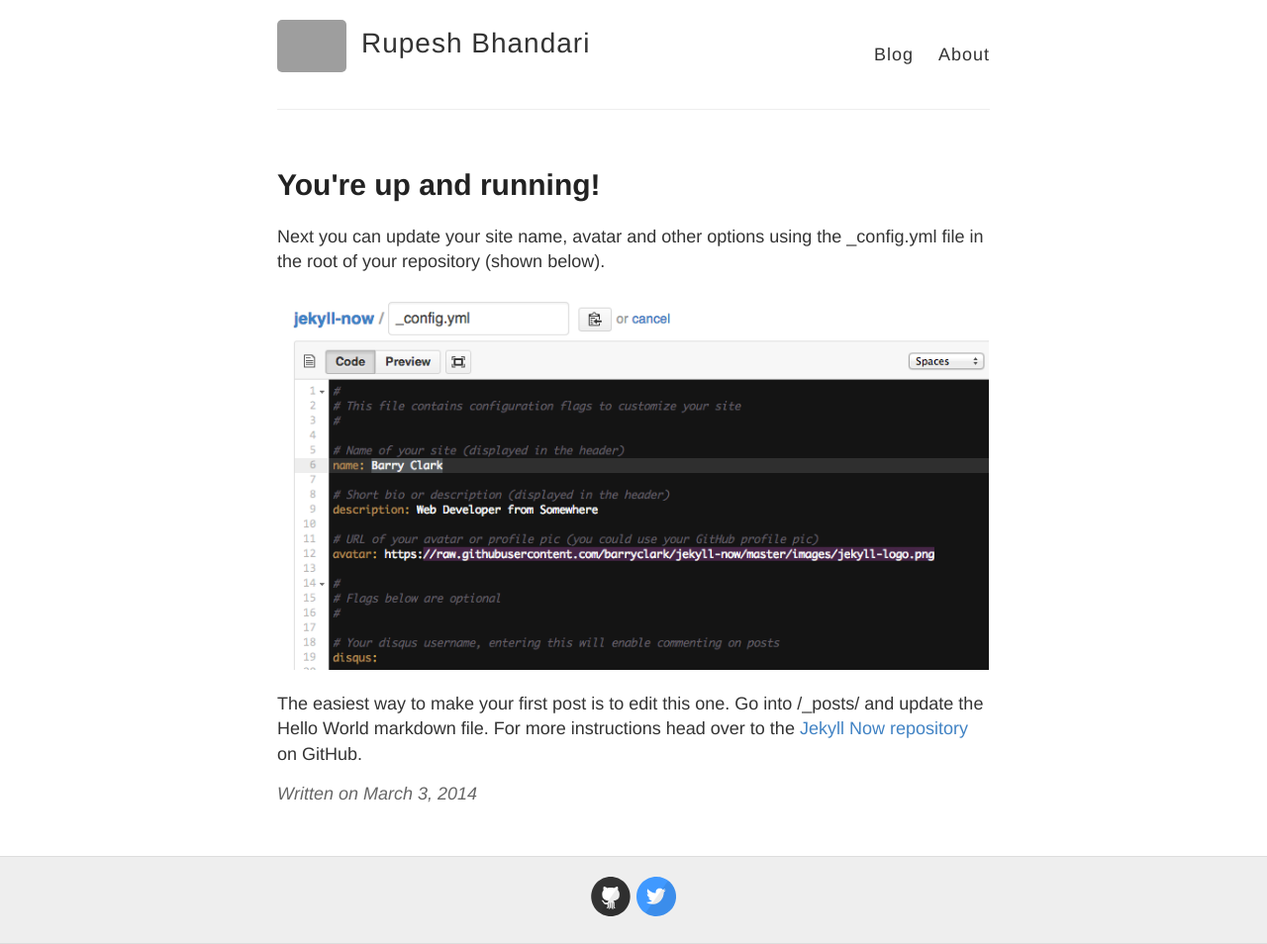
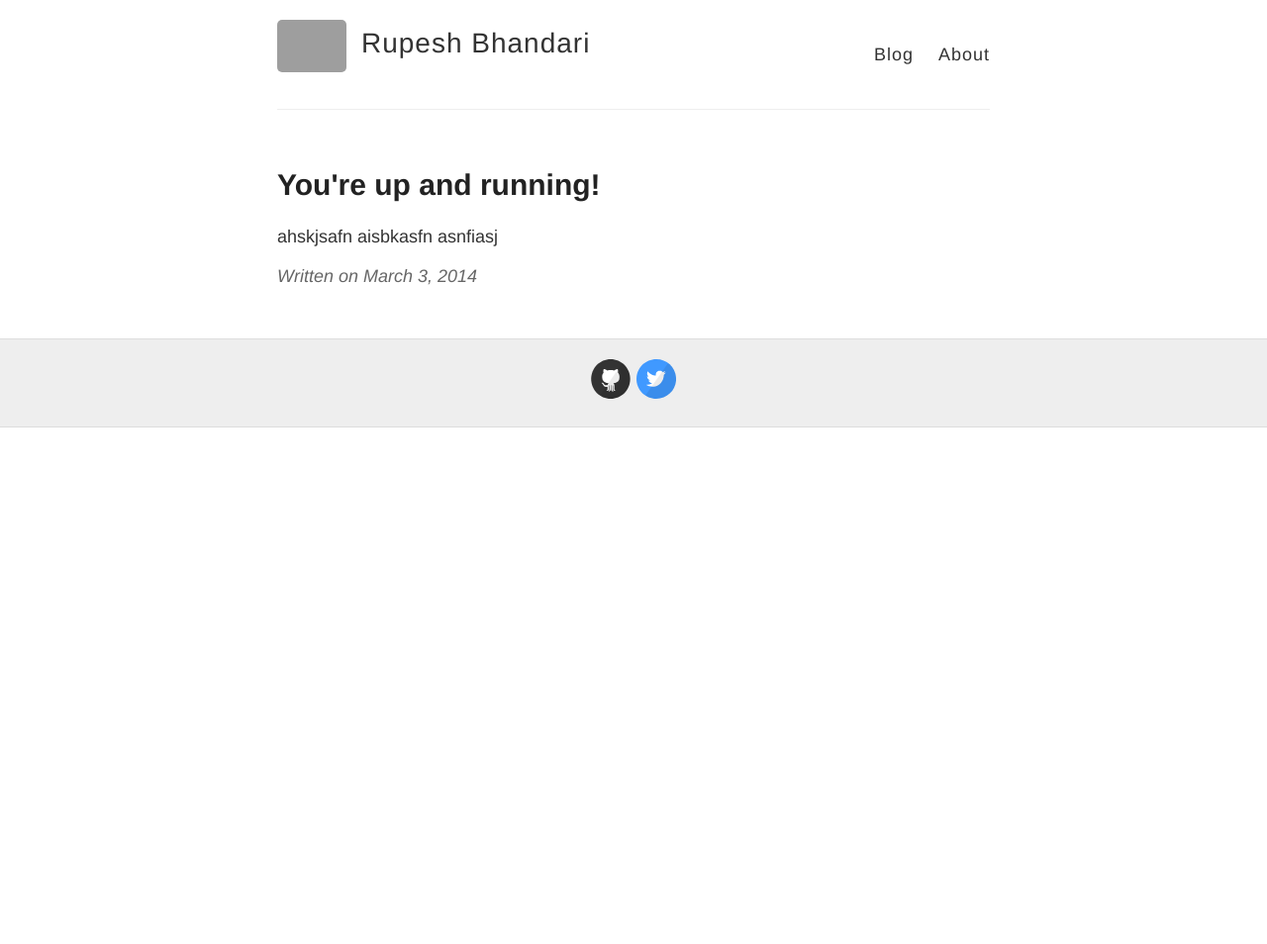
Before and after one commit to RupeshBhandari/jerkyll-plain, a Jekyll site: the page built from _posts/2014-3-3-Hello-World.md, in a window 1280 px wide. Shown: the whole page at 99% size. Built offline with Jekyll 4.4.1, drawn with Linux system fonts in a browser that asks for light colours; after the commit the page ends 900 px from its top, so only the background shows below that; grey boxes are pictures that could not be loaded.

Commit message:
Update 2014-3-3-Hello-World.md

```diff
--- a/_posts/2014-3-3-Hello-World.md
+++ b/_posts/2014-3-3-Hello-World.md
@@ -2,9 +2,6 @@
 layout: post
 title: You're up and running!
 ---
-
-Next you can update your site name, avatar and other options using the _config.yml file in the root of your repository (shown below).
-
-![_config.yml]({{ site.baseurl }}/images/config.png)
-
-The easiest way to make your first post is to edit this one. Go into /_posts/ and update the Hello World markdown file. For more instructions head over to the [Jekyll Now repository](https://github.com/barryclark/jekyll-now) on GitHub.
+ahskjsafn
+aisbkasfn
+asnfiasj
```
